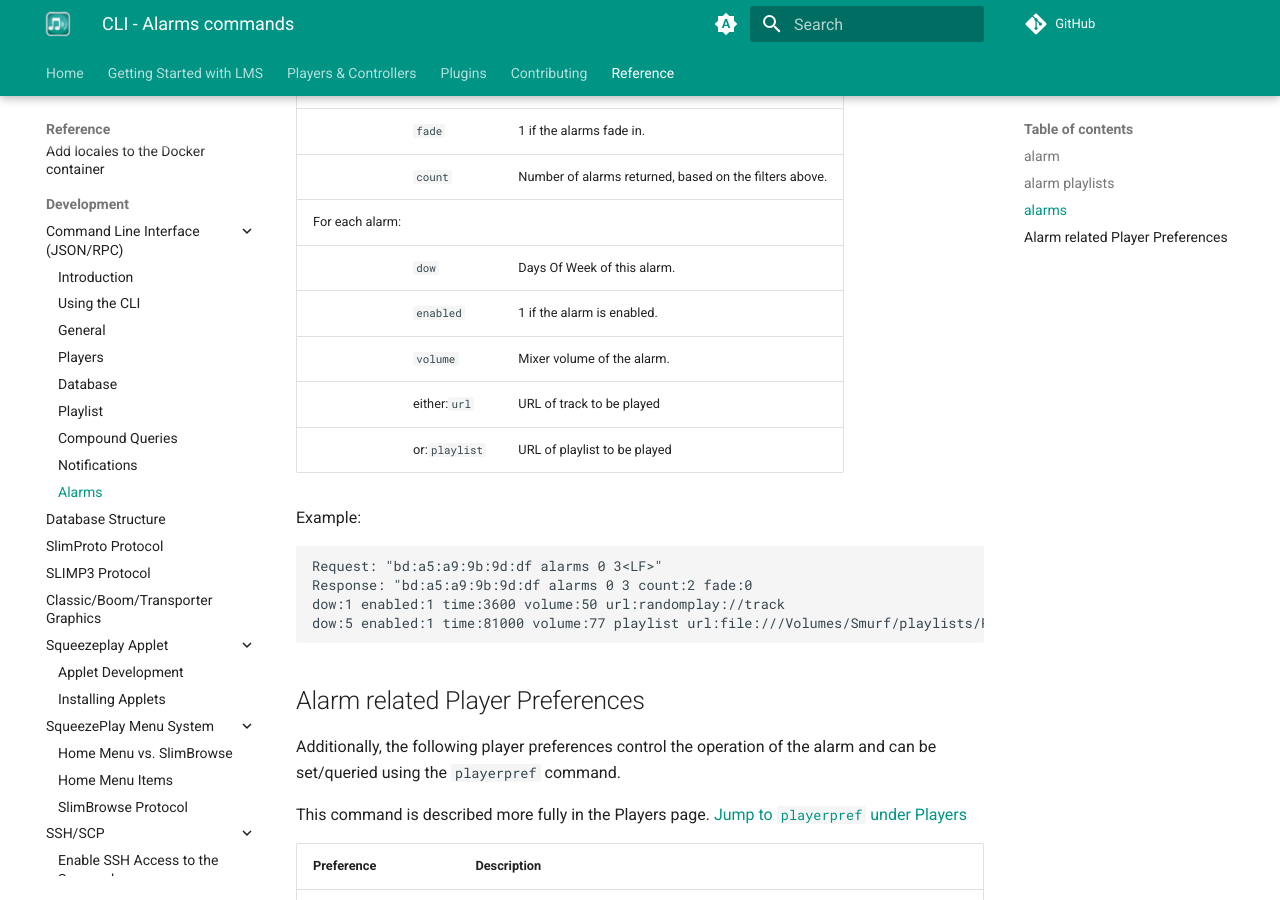
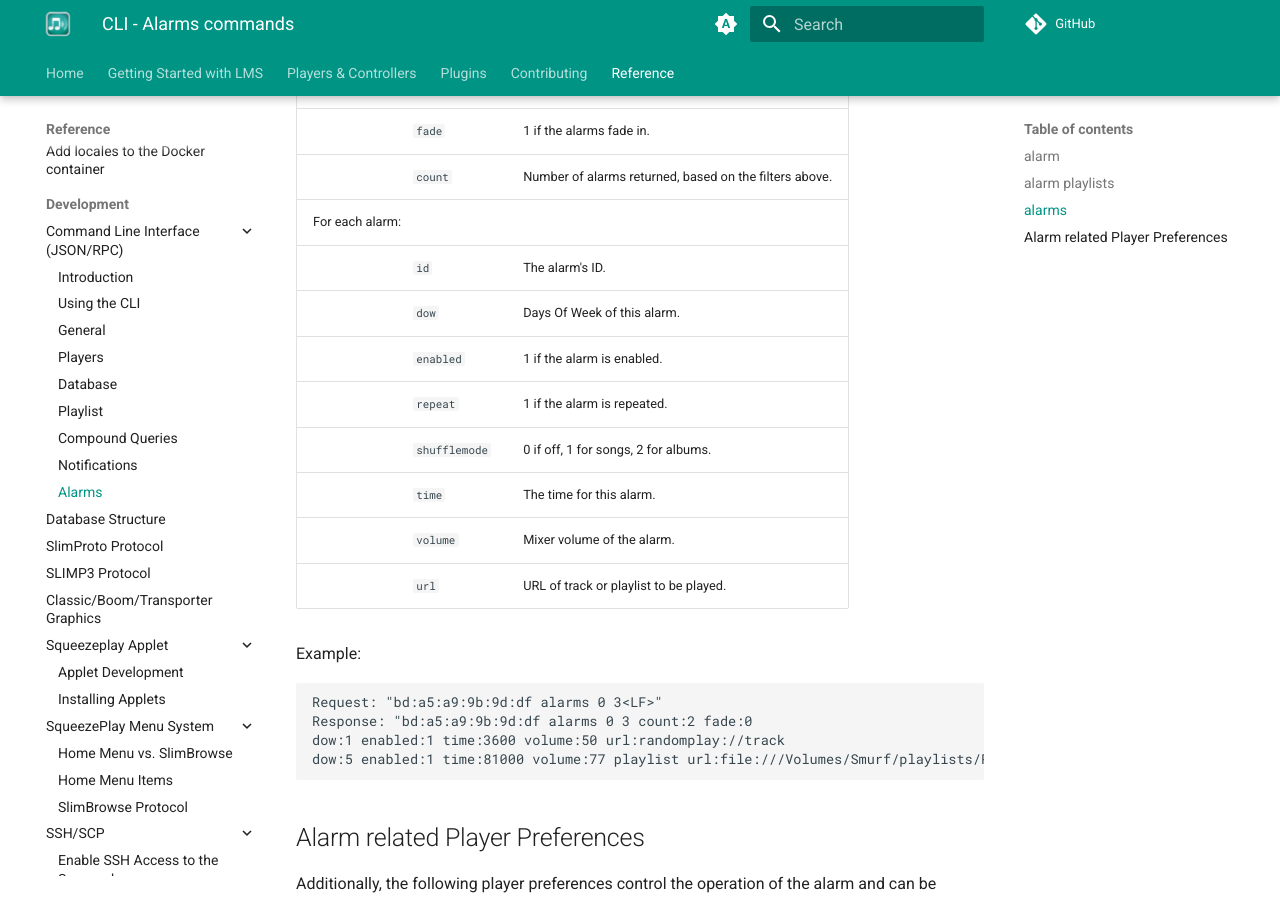
Before and after one commit to LMS-Community/lms-community.github.io, an MkDocs documentation site: the page built from docs/reference/cli/alarms.md, in a window 1280 px wide and 900 px high, scrolled down 3393 px. Built offline with MkDocs 1.6.1 and Material for MkDocs 9.7.7, drawn with Linux system fonts in a browser that asks for light colours; plug-ins that fetch from the network failed and are left out; comment, search, counter and statistics services are not loaded.

Commit message:
Update `alarms` documentation.

````diff
--- a/docs/reference/cli/alarms.md
+++ b/docs/reference/cli/alarms.md
@@ -116,11 +116,14 @@ The `alarms` query returns information about player alarms. `<start>` is the ind
 || `fade` | 1 if the alarms fade in. |
 || `count` | Number of alarms returned, based on the filters above. |
 | For each alarm: {: colspan=3} |&#8288 {: style="padding:0"}|&#8288 {: style="padding:0"}|
+|| `id` | The alarm's ID. |
 || `dow` | Days Of Week of this alarm. |
 || `enabled` | 1 if the alarm is enabled. |
+|| `repeat` | 1 if the alarm is repeated. |
+|| `shufflemode` | 0 if off, 1 for songs, 2 for albums. |
+|| `time` | The time for this alarm. |
 || `volume` | Mixer volume of the alarm. |
-|| either:`url`| URL of track to be played |
-|| or:`playlist` | URL of playlist to be played |
+|| `url`| URL of track or playlist to be played. |
 
 Example:
 ```
````
